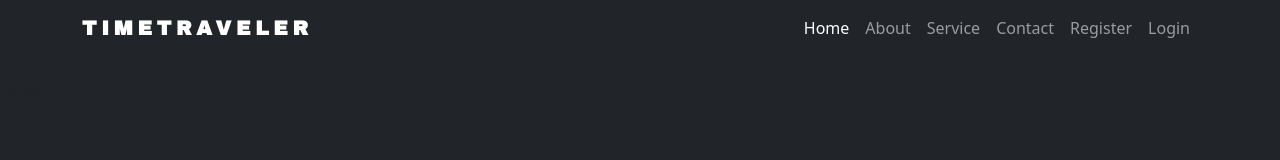
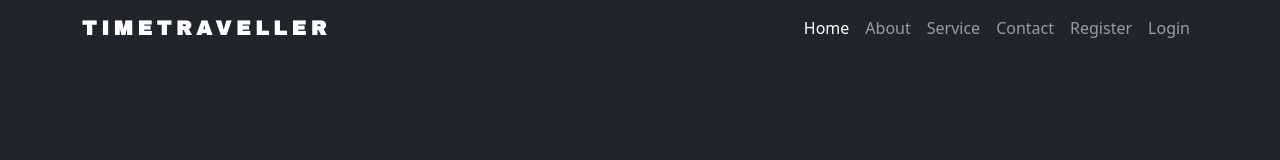
Before and after one commit to saurabh-gawade-29/MERN2023, a React (Vite) app in the folder client/: page / in a window 1280 px wide. Shown: the top 160 px of the page. Built offline with nearby package versions, Linux system fonts and the light colour scheme.

Commit message:
Spelling mistake correct

```diff
--- a/client/src/components/Navbar.jsx
+++ b/client/src/components/Navbar.jsx
@@ -7,7 +7,7 @@ const Navbar = () => {
         <nav className="navbar navbar-expand-lg navbar-dark bg-dark">
           <div className="container">
             <NavLink className="navbar-brand fw-bold navbarBrand" to="/">
-              TIMETRAVELER
+              TIMETRAVELLER
             </NavLink>
             <button
               className="navbar-toggler"
```
